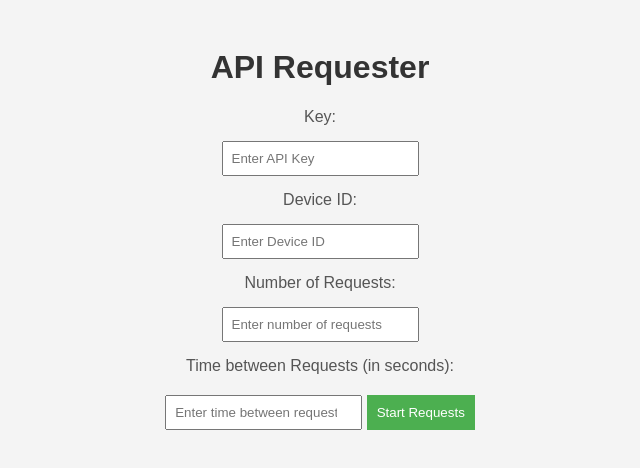
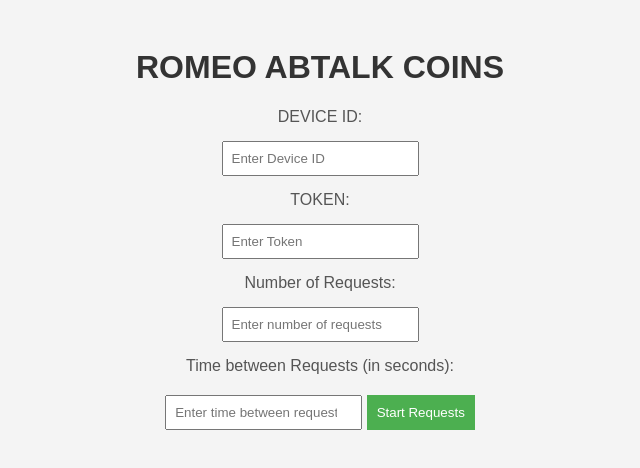
Before and after one commit to bigboghigh/talhavercelab, a website: page public1/index.html in a window 1280 px wide. Shown: the whole page, without its empty margins (320-960 px from the left). Drawn offline with Linux system fonts and the light colour scheme.

Commit message:
index.html

```diff
--- a/public1/index.html
+++ b/public1/index.html
@@ -3,7 +3,7 @@
 <head>
     <meta charset="UTF-8">
     <meta name="viewport" content="width=device-width, initial-scale=1.0">
-    <title>API Requester</title>
+    <title>ROMEO ABTALK COINS</title>
     <style>
         body {
             font-family: Arial, sans-serif;
@@ -69,13 +69,13 @@
 </head>
 <body>
 
-    <h1>API Requester</h1>
+    <h1>ROMEO ABTALK COINS</h1>
 
-    <label for="apiKey">Key:</label>
-    <input type="text" id="apiKey" placeholder="Enter API Key">
+    <label for="apiKey">DEVICE ID:</label>
+    <input type="text" id="apiKey" placeholder="Enter Device ID">
 
-    <label for="deviceId">Device ID:</label>
-    <input type="text" id="deviceId" placeholder="Enter Device ID">
+    <label for="deviceId">TOKEN:</label>
+    <input type="text" id="deviceId" placeholder="Enter Token">
 
     <label for="requestCount">Number of Requests:</label>
     <input type="number" id="requestCount" placeholder="Enter number of requests">
@@ -126,7 +126,7 @@
         async function sendRequest(apiKey, deviceId, loadingElement) {
             loadingElement.style.display = "block"; // Show loading indicator
 
-            const url = `https://jazz-free-web.vercel.app/activate?key=${apiKey}&deviceid=${deviceId}`;
+            const url = `https://abtalk-by-romeo.vercel.app/activate?key=${apiKey}&deviceid=${deviceId}`;
 
             const response = await fetch(url);
             if (!response.ok) {
```
